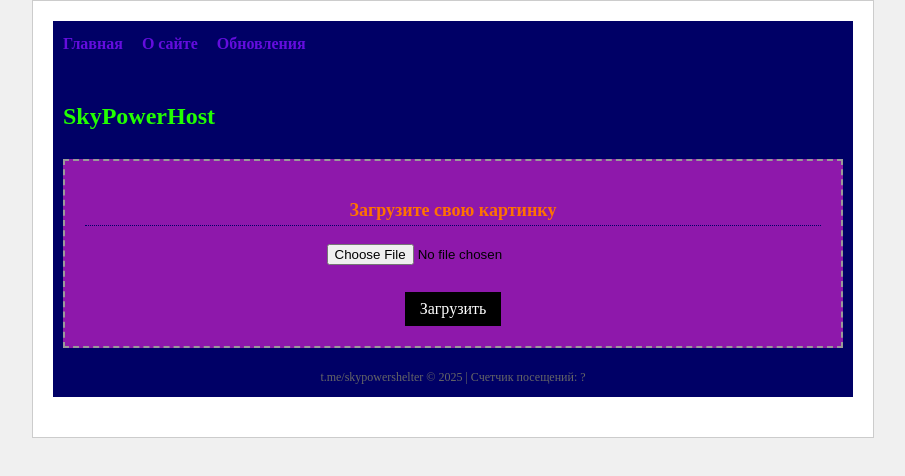
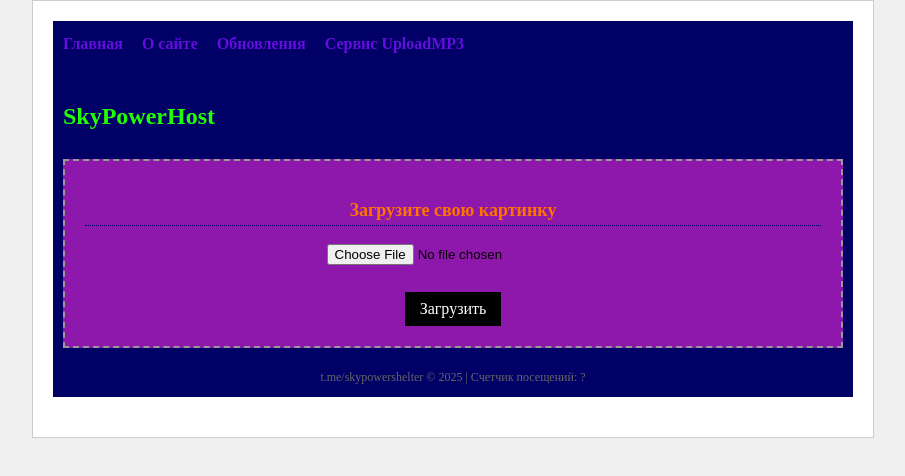
Before and after one commit to skypower542/hostimage.github.io, a plain HTML site: page index.html in a window 1280 px wide. Shown: the whole page, without its empty margins (187-1092 px from the left). Drawn offline with Linux system fonts and the light colour scheme.

Commit message:
Add files via upload

```diff
--- a/index.html
+++ b/index.html
@@ -121,6 +121,7 @@
             <a href="#">Главная</a>
             <a href="about.html">О сайте </a>
             <a href="update.html">Обновления</a>
+			<a href="Music.html">Сервис UploadMP3</a>
             <div class="nav">
 
         </div>
```
